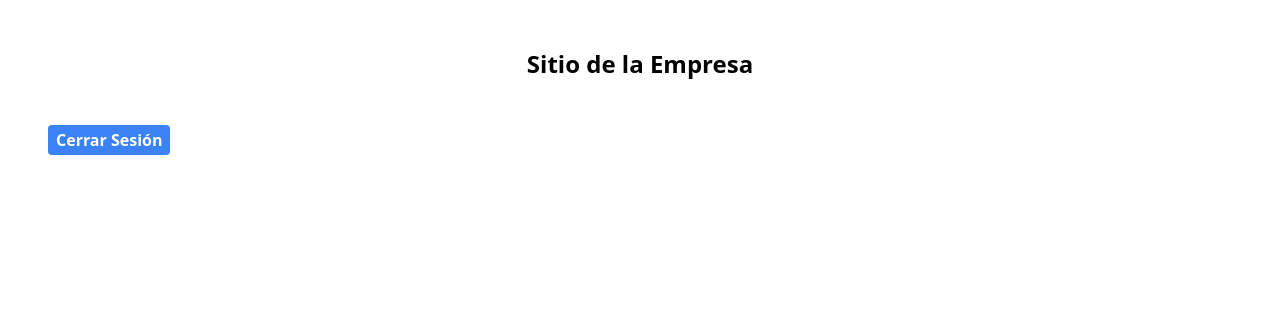
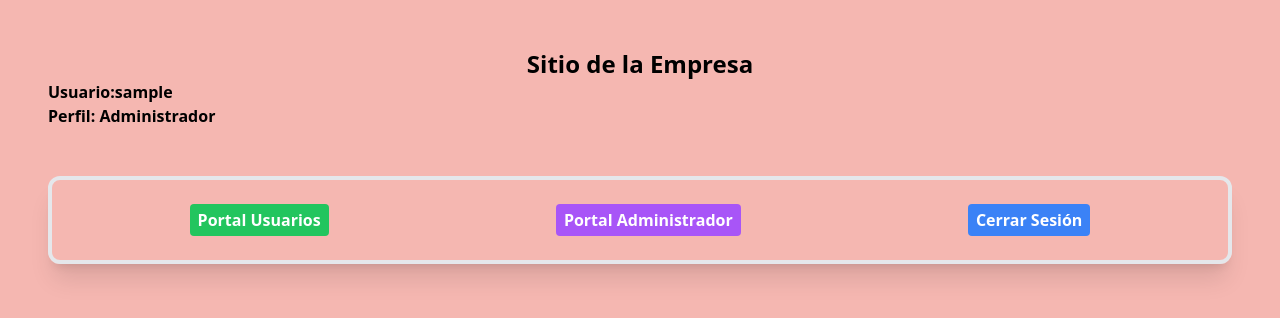
Before and after one commit to pacofer71/dwse180924, a PHP site: page /sitio.php in a window 1280 px wide. Shown: the top 318 px of the page. Run offline with PHP 8.4, Linux system fonts and the light colour scheme; the visitor is signed in with stand-in values (Sample User, id 1); some libraries are stand-ins or nearby versions.

Commit message:
Dia 15-10-24 Parte1

```diff
--- a/formularios/login/sitio.php
+++ b/formularios/login/sitio.php
@@ -1,12 +1,17 @@
 <?php
 session_start();
-    if(!isset($_SESSION['usuario'])){
+if (!isset($_SESSION['usuario'])) {
     header("Location:login.php");
     die();
 }
+$email = $_SESSION['usuario'];
+//tengo una variable de sesion perfil que será true si soy admin y false en otro caso
+$perfil = ($_SESSION['perfil']) ? "Administrador" : "Usuario";
+$colorFondo = ($_SESSION['perfil']) ?  "#f5b7b1"  : "silver";
 ?>
 <!DOCTYPE html>
 <html lang="es">
+
 <head>
     <meta charset="UTF-8">
     <meta name="viewport" content="width=device-width, initial-scale=1.0">
@@ -16,13 +21,33 @@
     <link rel="stylesheet" href="https://cdnjs.cloudflare.com/ajax/libs/font-awesome/6.6.0/css/all.min.css" integrity="sha512-Kc323vGBEqzTmouAECnVceyQqyqdsSiqLQISBL29aUW4U/M7pSPA/gEUZQqv1cwx4OnYxTxve5UMg5GT6L4JJg==" crossorigin="anonymous" referrerpolicy="no-referrer" />
     <title>Document</title>
 </head>
-<body class="bg-silver-200 p-12">
+
+<body class="p-12" style="background-color:<?php echo $colorFondo; ?>">
     <h1 class="text-center text-2xl font-bold">Sitio de la Empresa</h1>
 
-</body>
-<div class="mt-12 mx-auto">
+    <p class="font-bold">Usuario:<?php echo $email ?></p>
+    <p class="font-bold">Perfil: <?php echo $perfil ?></p>
+
+    <div class="mt-12 flex p-6 border-4 shadow-xl rounded-xl justify-around">
+        <a href="user.php"
+            class="px-2 py-1 rounded text-white bg-green-500 hover:bg-green-700 font-bold">
+            Portal Usuarios
+        </a>
+        <?php
+            if($_SESSION['perfil']){
+            echo <<< TXT
+                <a href="admin.php"
+            class="px-2 py-1 rounded text-white bg-purple-500 hover:bg-purple-700 font-bold">
+            Portal Administrador
+            </a>
+            TXT;
+            }
+        ?>
         <a href="cerrar.php"
             class="px-2 py-1 rounded text-white bg-blue-500 hover:bg-blue-700 font-bold">
-        Cerrar Sesión</a>
+            Cerrar Sesión
+        </a>
     </div>
+</body>
+
 </html>
```
Also changed, not shown: formularios/login/admin.php (added, +15 -0 lines), formularios/login/login.php (+19 -29 lines), formularios/login/user.php (added, +15 -0 lines), formularios/login/utilidades.php (+17 -3 lines). Lines whose indentation alone changed are shown as unchanged.
